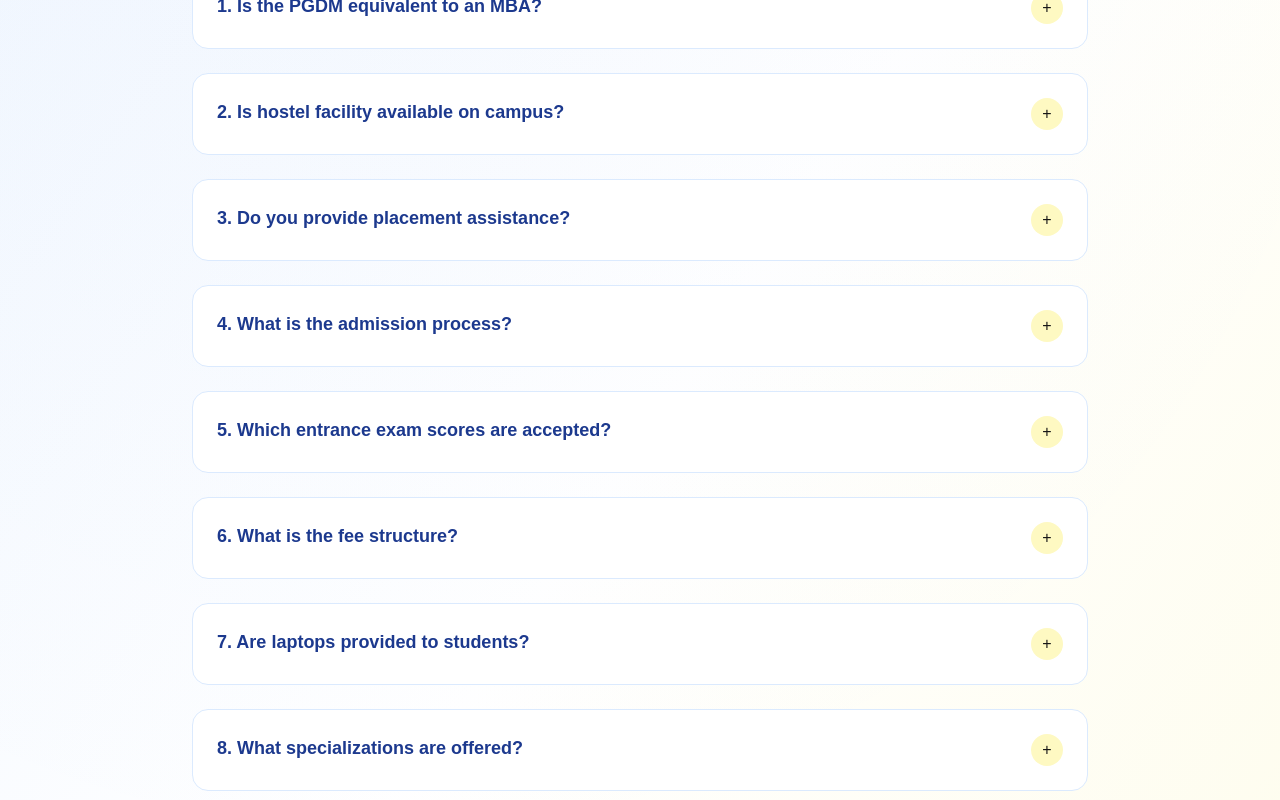
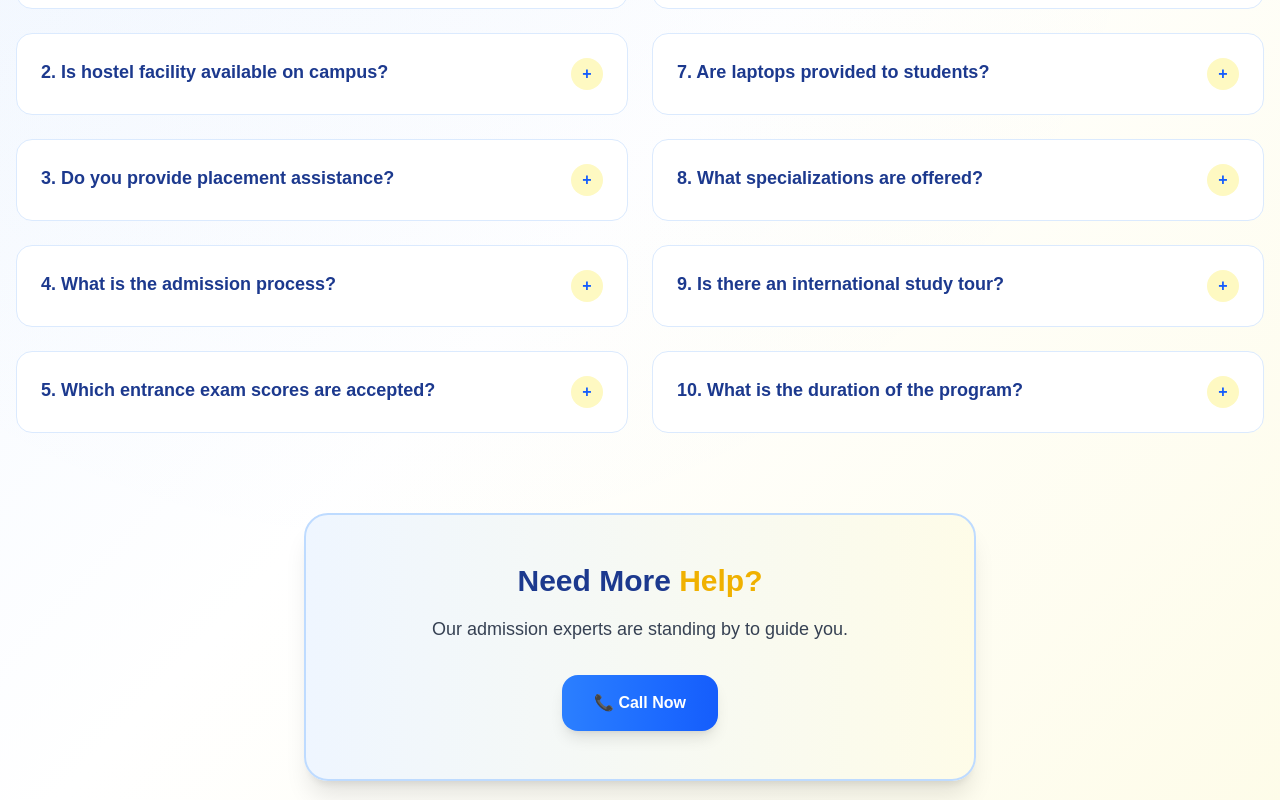
Before and after one commit to JatinBrandshow/aimt-pgdm-landing, a Next.js app: page / in a window 1280 px wide. Shown: the part 10420-11220 px from the top of the page. Built offline with nearby package versions, Linux system fonts and the light colour scheme.

Commit message:
FAQ Section Inhaced

```diff
--- a/src/components/FAQ.js
+++ b/src/components/FAQ.js
@@ -73,6 +73,11 @@ const FAQ = () => {
       faq.answer.toLowerCase().includes(searchTerm.toLowerCase())
   );
 
+  // Split FAQs into two columns
+  const midPoint = Math.ceil(filteredFaqs.length / 2);
+  const leftColumnFaqs = filteredFaqs.slice(0, midPoint);
+  const rightColumnFaqs = filteredFaqs.slice(midPoint);
+
   return (
     <>
       <section ref={sectionRef} className="py-20 relative overflow-hidden">
@@ -89,7 +94,7 @@ const FAQ = () => {
 
         {/* ============== Header ============== */}
         <motion.div
-          className="text-center mb-20 relative z-10"
+          className="text-center mb-10 relative z-10"
           initial={{ opacity: 0, y: 50 }}
           animate={isInView ? { opacity: 1, y: 0 } : {}}
           transition={{ duration: 0.8 }}
@@ -145,7 +150,7 @@ const FAQ = () => {
         </motion.div>
 
         {/* ============== FAQ LIST ============== */}
-        <div className="max-w-4xl mx-auto relative z-10">
+        <div className="max-w-7xl mx-auto relative z-10 px-4">
           {filteredFaqs.length === 0 ? (
             <div className="w-full text-center py-20">
               <p className="text-gray-600 text-lg">
@@ -153,35 +158,45 @@ const FAQ = () => {
               </p>
             </div>
           ) : (
+            <div className="grid grid-cols-1 lg:grid-cols-2 gap-6">
+              {/* Left Column */}
               <motion.div
                 className="space-y-6"
-              initial={{ opacity: 0, y: 40 }}
-              animate={isInView ? { opacity: 1, y: 0 } : {}}
+                initial={{ opacity: 0, x: -40 }}
+                animate={isInView ? { opacity: 1, x: 0 } : {}}
                 transition={{ duration: 0.8, delay: 1 }}
               >
-              {filteredFaqs.map((faq, index) => {
-                const isOpen = openIndex === index;
+                {leftColumnFaqs.map((faq, index) => {
+                  const globalIndex = index;
+                  const isOpen = openIndex === globalIndex;
 
                   return (
                     <motion.div
-                    key={index}
-                    className="bg-white border border-blue-100 rounded-2xl hover:shadow-lg transition-all"
+                      key={globalIndex}
+                      className="bg-white border border-blue-100 rounded-2xl hover:shadow-xl transition-all duration-300 hover:border-blue-300"
                       initial={{ opacity: 0, y: 30 }}
                       animate={isInView ? { opacity: 1, y: 0 } : {}}
                       transition={{ duration: 0.4, delay: 1.1 + index * 0.1 }}
+                      whileHover={{ y: -2 }}
                     >
                       <button
-                      onClick={() => toggleFAQ(index)}
-                      className="w-full p-6 flex justify-between items-start"
+                        onClick={() => toggleFAQ(globalIndex)}
+                        className={`w-full p-6 flex justify-between items-start text-left transition-all duration-300 ${
+                          isOpen ? 'bg-gradient-to-r from-blue-50 to-yellow-50' : ''
+                        }`}
                       >
-                      <span className="text-blue-900 font-semibold text-lg">
-                        {index + 1}. {faq.question}
+                        <span className={`font-semibold text-lg pr-4 transition-colors duration-300 ${
+                          isOpen ? 'text-blue-700' : 'text-blue-900'
+                        }`}>
+                          {globalIndex + 1}. {faq.question}
                         </span>
 
                         <motion.span
                           animate={{ rotate: isOpen ? 45 : 0 }}
                           transition={{ duration: 0.3 }}
-                        className="w-8 h-8 bg-yellow-100 rounded-full flex items-center justify-center"
+                          className={`w-8 h-8 rounded-full flex items-center justify-center font-bold flex-shrink-0 transition-all duration-300 ${
+                            isOpen ? 'bg-blue-500 text-white' : 'bg-yellow-100 text-blue-600'
+                          }`}
                         >
                           +
                         </motion.span>
@@ -196,7 +211,7 @@ const FAQ = () => {
                         transition={{ duration: 0.3 }}
                         className="overflow-hidden"
                       >
-                      <div className="px-6 pb-6 pt-2 text-gray-700">
+                        <div className="px-6 pb-6 pt-2 text-gray-700 leading-relaxed">
                           {faq.answer}
                         </div>
                       </motion.div>
@@ -204,30 +219,97 @@ const FAQ = () => {
                   );
                 })}
               </motion.div>
+
+              {/* Right Column */}
+              <motion.div
+                className="space-y-6"
+                initial={{ opacity: 0, x: 40 }}
+                animate={isInView ? { opacity: 1, x: 0 } : {}}
+                transition={{ duration: 0.8, delay: 1.2 }}
+              >
+                {rightColumnFaqs.map((faq, index) => {
+                  const globalIndex = midPoint + index;
+                  const isOpen = openIndex === globalIndex;
+
+                  return (
+                    <motion.div
+                      key={globalIndex}
+                      className="bg-white border border-blue-100 rounded-2xl hover:shadow-xl transition-all duration-300 hover:border-blue-300"
+                      initial={{ opacity: 0, y: 30 }}
+                      animate={isInView ? { opacity: 1, y: 0 } : {}}
+                      transition={{ duration: 0.4, delay: 1.3 + index * 0.1 }}
+                      whileHover={{ y: -2 }}
+                    >
+                      <button
+                        onClick={() => toggleFAQ(globalIndex)}
+                        className={`w-full p-6 flex justify-between items-start text-left transition-all duration-300 ${
+                          isOpen ? 'bg-gradient-to-r from-blue-50 to-yellow-50' : ''
+                        }`}
+                      >
+                        <span className={`font-semibold text-lg pr-4 transition-colors duration-300 ${
+                          isOpen ? 'text-blue-700' : 'text-blue-900'
+                        }`}>
+                          {globalIndex + 1}. {faq.question}
+                        </span>
+
+                        <motion.span
+                          animate={{ rotate: isOpen ? 45 : 0 }}
+                          transition={{ duration: 0.3 }}
+                          className={`w-8 h-8 rounded-full flex items-center justify-center font-bold flex-shrink-0 transition-all duration-300 ${
+                            isOpen ? 'bg-blue-500 text-white' : 'bg-yellow-100 text-blue-600'
+                          }`}
+                        >
+                          +
+                        </motion.span>
+                      </button>
+
+                      <motion.div
+                        initial={false}
+                        animate={{
+                          height: isOpen ? "auto" : 0,
+                          opacity: isOpen ? 1 : 0,
+                        }}
+                        transition={{ duration: 0.3 }}
+                        className="overflow-hidden"
+                      >
+                        <div className="px-6 pb-6 pt-2 text-gray-700 leading-relaxed">
+                          {faq.answer}
+                        </div>
+                      </motion.div>
+                    </motion.div>
+                  );
+                })}
+              </motion.div>
+            </div>
           )}
         </div>
 
         {/* ============== CONTACT ============== */}
         <motion.div
-          className="mt-20 text-center"
-          initial={{ x: 100, opacity: 0 }}
-          animate={isInView ? { x: 0, opacity: 1 } : {}}
+          className="mt-20 text-center relative z-20 px-4"
+          initial={{ y: 50, opacity: 0 }}
+          animate={isInView ? { y: 0, opacity: 1 } : {}}
           transition={{ duration: 0.8, delay: 1.5 }}
         >
-          <div className="bg-white border border-blue-200 p-12 rounded-3xl shadow-lg">
-            <h3 className="text-3xl font-bold text-blue-900 mb-4">
+          <div className="bg-gradient-to-r from-blue-50 to-yellow-50 border-2 border-blue-200 p-12 rounded-3xl shadow-xl max-w-2xl mx-auto backdrop-blur-sm">
+            <motion.h3
+              className="text-3xl font-bold text-blue-900 mb-4"
+              whileHover={{ scale: 1.05 }}
+            >
               Need More <span className="text-yellow-500">Help?</span>
-            </h3>
-            <p className="text-gray-600 mb-8 text-lg">
+            </motion.h3>
+            <p className="text-gray-700 mb-8 text-lg">
               Our admission experts are standing by to guide you.
             </p>
 
-            <a
+            <motion.a
               href="tel:+91-9899569090"
-              className="px-8 py-4 bg-blue-500 text-white rounded-2xl shadow-md hover:bg-blue-600"
+              className="inline-block px-8 py-4 bg-gradient-to-r from-blue-500 to-blue-600 text-white rounded-2xl shadow-lg hover:shadow-xl transition-all duration-300 font-semibold"
+              whileHover={{ scale: 1.05, y: -2 }}
+              whileTap={{ scale: 0.95 }}
             >
               📞 Call Now
-            </a>
+            </motion.a>
           </div>
         </motion.div>
       </section>
```
Lines whose indentation alone changed are shown as unchanged.
